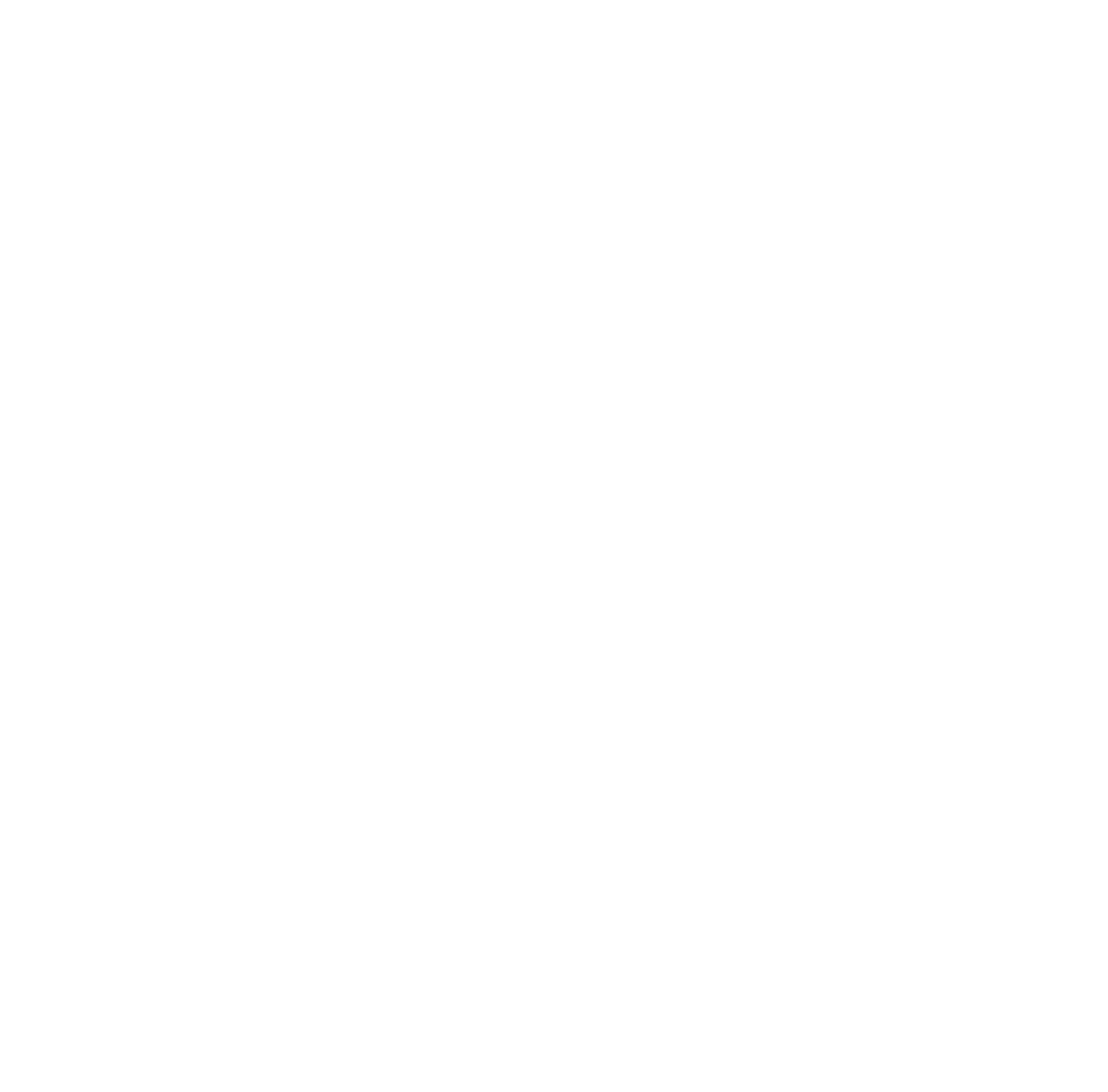
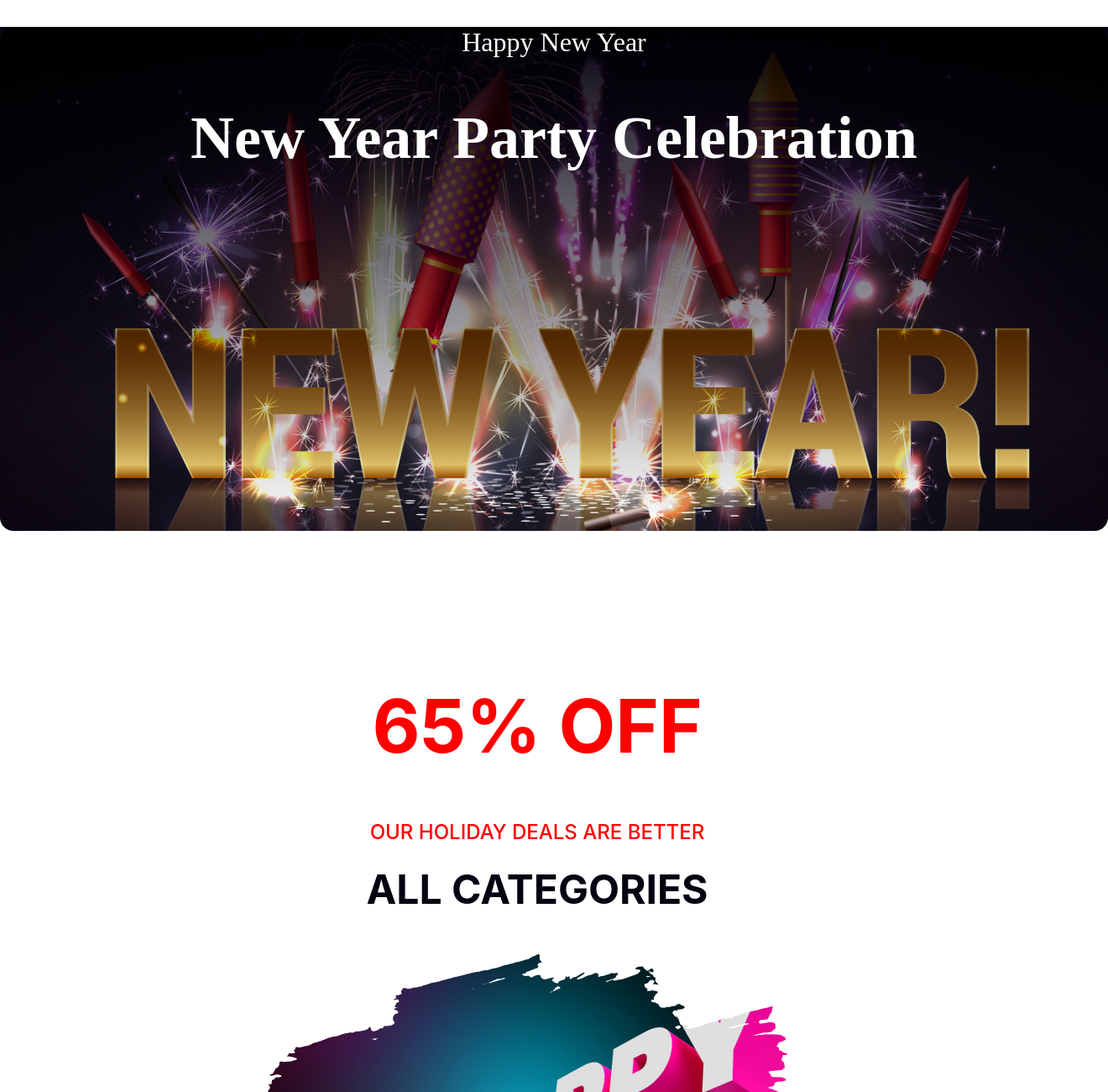
Before and after one commit to AbidShazid3/new-assignment, a plain HTML site: page index.html in a window 1280 px wide. Shown: the top 1300 px of the page at 84% size, 1320 px wide, since content can reach past the window. Before the commit the page ends 800 px from the top, so only its background shows below. Drawn offline with Linux system fonts and the light colour scheme.

Commit message:
added background image

```diff
--- a/index.html
+++ b/index.html
@@ -1,12 +1,31 @@
 <!DOCTYPE html>
 <html lang="en">
+
 <head>
     <meta charset="UTF-8">
     <meta name="viewport" content="width=device-width, initial-scale=1.0">
     <title>Website Portfolio New Year New Me</title>
     <link rel="stylesheet" href="styles.css/blog.css">
+
 </head>
+
 <body>
+    <header>
+        <div class="header">
+            <h3 class="first-title">Happy New Year</h3>
+            <h1 class="second-title">New Year Party Celebration</h1>
+        </div>
+        <div>
+            <div class="banner">
+                <h1 class="third-title">65% OFF</h1>
+                <p class="our-description">OUR HOLIDAY DEALS ARE BETTER</p>
+            <h3 class="fourth-title">ALL CATEGORIES</h3>
+            </div>
+            <img class="img-one" src="resources/New Year Photo.png" alt="">
+        </div>
+    </header>
+    <main></main>
+    <footer></footer>
+</body>
 
-</body>
 </html>
--- a/styles.css/blog.css
+++ b/styles.css/blog.css
@@ -0,0 +1,69 @@
+body {
+    margin: 0;
+    padding: 0;
+}
+
+/* banner style */
+.header {
+    margin: 0 auto;
+    height: auto;
+}
+
+.first-title {
+    color: #FFF;
+    text-align: center;
+    font-family: Merriweather;
+    font-size: 32px;
+    font-weight: 400;
+}
+
+.second-title {
+    color: #FFF;
+    text-align: center;
+    font-family: Merriweather;
+    font-size: 72px;
+    font-weight: 900;
+    line-height: 95px;
+    padding
+}
+
+.header {
+    background: url('../resources/Banner\ Image.png'), linear-gradient(180deg, #070211 0%, rgba(7, 2, 17, 0.00) 100%);
+    background-blend-mode: multiply;
+    background-repeat: no-repeat;
+    background-size: cover;
+    width: 1320px;
+    height: 600px;
+    background-position: center;
+}
+
+.third-title {
+    color: #F00;
+    text-align: center;
+    font-family: Inter;
+    font-size: 88px;
+    font-weight: 700;
+    padding-top: 120px;
+}
+
+.our-description {
+    color: #F00;
+    text-align: center;
+    font-family: Inter;
+    font-size: 24px;
+    font-weight: 500;
+    margin-top: 40px;
+}
+
+.fourth-title {
+    color: #070211;
+    text-align: center;
+    font-family: Inter;
+    font-size: 48px;
+    font-weight: 700;
+    margin-top: 10px;
+}
+.img-one {
+    display: block;
+    margin: auto;
+}
```
